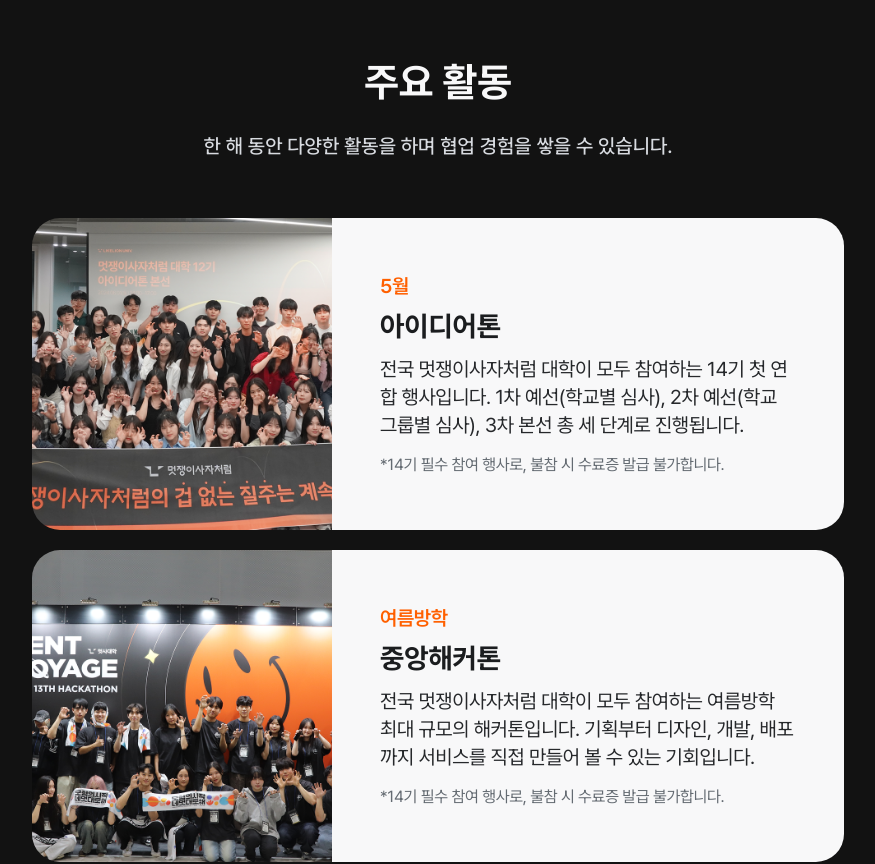
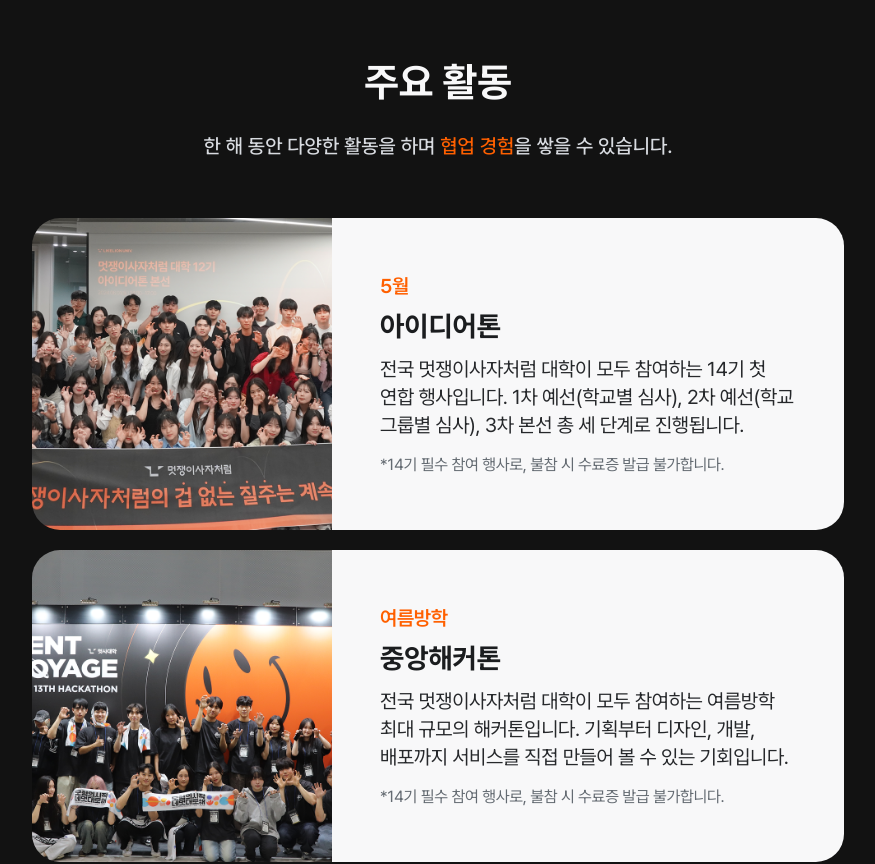
Before and after one commit to LikeLion-at-KMU/14th-Page, a Next.js app: page / in a window 1280 px wide. Shown: the part 1220-2084 px from the top of the page, without its empty margins (282-1157 px from the left). Built offline with nearby package versions, Linux system fonts and the light colour scheme.

Commit message:
Fix: 주요 활동 픽셀 값 조정

```diff
--- a/components/Intro/Activities.jsx
+++ b/components/Intro/Activities.jsx
@@ -17,16 +17,16 @@ function ActivityRow({ month, title, desc, note, imageSrc, imgPos = "50% 50%", i
         />
       </div>
 
-      {/* right content ... (기존 그대로) */}
-      <div className="absolute left-[300px] top-0 flex h-[312px] w-[512px] items-center justify-center rounded-r-[28px] bg-[var(--g1)]">
+      {/* right content */}
+      <div className="surface-light absolute left-[300px] top-0 flex h-[312px] w-[512px] items-center justify-center rounded-r-[28px]">
         <div className="flex w-[416px] flex-col gap-4">
-          <div className="flex flex-col items-start gap-3">
+          <div className="flex flex-col items-start gap-3 whitespace-normal break-keep">
             <p className="text-[20px] font-semibold leading-[24px] tracking-[-0.02em] text-primary">{month}</p>
-            <p className="text-[28px] font-bold leading-[33px] text-[var(--g8)]">{title}</p>
-            <p className="text-[20px] leading-[28px] tracking-[-0.02em] text-[var(--g7)]">{desc}</p>
+            <p className="text-[28px] font-bold leading-[33px] text-text-strong">{title}</p>
+            <p className="text-[20px] leading-[28px] tracking-[-0.02em] text-text">{desc}</p>
           </div>
           {note ? (
-            <p className="text-[16px] leading-[19px] tracking-[-0.02em] text-[var(--g55)]">{note}</p>
+            <p className="text-[16px] leading-[19px] tracking-[-0.02em] text-text-muted">{note}</p>
           ) : null}
         </div>
       </div>
@@ -44,7 +44,7 @@ export default function Activities() {
             주요 활동
           </h2>
           <p className="text-[20px] font-medium leading-[24px] text-[var(--g3)]">
-            한 해 동안 다양한 활동을 하며 협업 경험을 쌓을 수 있습니다.
+            한 해 동안 다양한 활동을 하며 <span className="text-primary">협업 경험</span>을 쌓을 수 있습니다.
           </p>
         </div>
 
```
